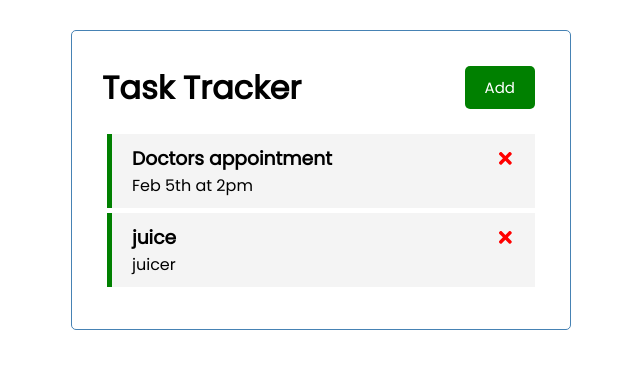
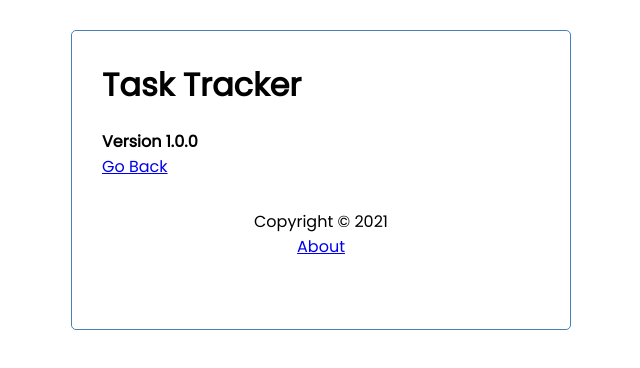
Before and after one commit to loChris/react-task-tracker, a React (Create React App) app: page /about in a window 1280 px wide. Shown: the top 368 px of the page, without its empty margins (319-959 px from the left). Built offline with nearby package versions, Linux system fonts and the light colour scheme; data requests are answered from the project's data file.

Commit message:
added react router and routes

```diff
--- a/package.json
+++ b/package.json
@@ -11,6 +11,7 @@
 		"react": "^17.0.1",
 		"react-dom": "^17.0.1",
 		"react-icons": "^4.2.0",
+		"react-router-dom": "^5.2.0",
 		"react-scripts": "4.0.3",
 		"web-vitals": "^1.0.1"
 	},
--- a/src/App.js
+++ b/src/App.js
@@ -1,7 +1,10 @@
 import Header from './components/Header';
+import Footer from './components/Footer';
 import Tasks from './components/Tasks';
 import AddTask from './components/AddTask';
+import About from './components/About';
 import { useState, useEffect } from 'react';
+import { BrowserRouter as Router, Route } from 'react-router-dom';
 
 function App() {
 	const [showAddTask, setShowAddTask] = useState(false);
@@ -80,12 +83,18 @@
 	};
 
 	return (
+		<Router>
 			<div className="App">
 				<Header
 					onAddClick={() => setShowAddTask(!showAddTask)}
 					showAddTask={showAddTask}
 				/>
 
+				<Route
+					path="/"
+					exact
+					render={(props) => (
+						<>
 							{showAddTask && <AddTask onAddTask={addTask} />}
 
 							{tasks.length > 0 ? (
@@ -97,7 +106,15 @@
 							) : (
 								'No Tasks To Show'
 							)}
+						</>
+					)}
+				/>
+
+				<Route path="/about" component={About} />
+
+				<Footer />
 			</div>
+		</Router>
 	);
 }
 
--- /dev/null
+++ b/src/components/About.js
@@ -0,0 +1,13 @@
+import React from 'react';
+import { Link } from 'react-router-dom';
+
+const About = () => {
+	return (
+		<div>
+			<h4>Version 1.0.0</h4>
+			<Link to="/">Go Back</Link>
+		</div>
+	);
+};
+
+export default About;
--- /dev/null
+++ b/src/components/Footer.js
@@ -0,0 +1,13 @@
+import React from 'react';
+import { Link } from 'react-router-dom';
+
+const Footer = () => {
+	return (
+		<footer>
+			<p>Copyright &copy; 2021</p>
+			<Link to="/about">About</Link>
+		</footer>
+	);
+};
+
+export default Footer;
--- a/src/components/Header.js
+++ b/src/components/Header.js
@@ -1,16 +1,21 @@
 import React from 'react';
 import PropTypes from 'prop-types';
 import Button from './Button';
+import { useLocation } from 'react-router-dom';
 
 const Header = ({ title, onAddClick, showAddTask }) => {
+	const location = useLocation();
+
 	return (
 		<header className="header">
 			<h1>{title}</h1>
-			<Button
-				color={showAddTask ? 'red' : 'green'}
-				text={showAddTask ? 'Close' : 'Add'}
-				onClick={onAddClick}
-			/>
+			{location.pathname === '/' && (
+				<Button
+					color={showAddTask ? 'red' : 'green'}
+					text={showAddTask ? 'Close' : 'Add'}
+					onClick={onAddClick}
+				/>
+			)}
 		</header>
 	);
 };
```
Also changed, not shown: 2 other files (tests, documents, lock files or other folders). Lines whose indentation alone changed are shown as unchanged.
